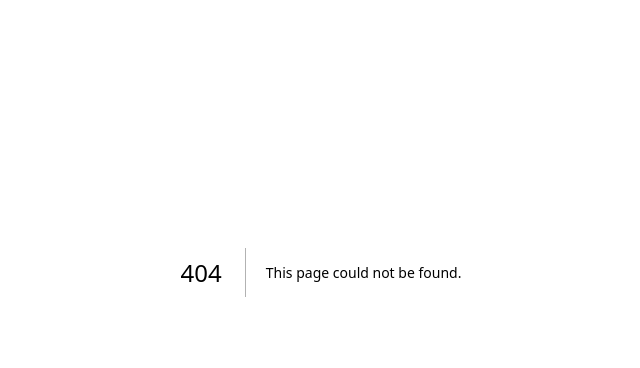
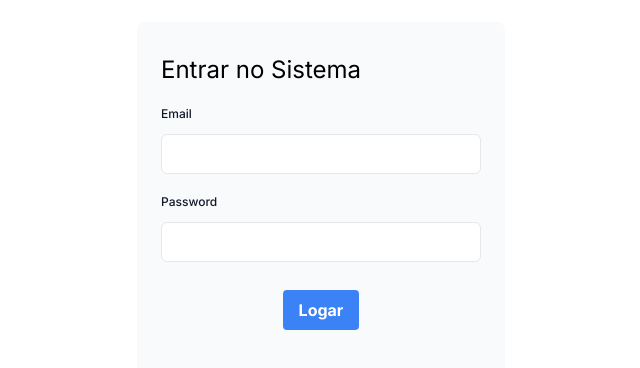
Before and after one commit to Sirhankey/next-tailwind-store-v2, a Next.js app: page /login in a window 1280 px wide. Before the commit this address had no page. Shown: the part 160-528 px from the top of the page, without its empty margins (319-959 px from the left). Built offline with nearby package versions, Linux system fonts and the light colour scheme.

Commit message:
altera login page

```diff
--- /dev/null
+++ b/app/login/page.tsx
@@ -0,0 +1,11 @@
+import LoginForm from "../lib/domain/ui/login-form";
+
+export default function LoginPage() {
+    return (
+      <main className="flex items-center justify-center md:h-screen">
+        <div className="relative mx-auto flex w-full max-w-[400px] flex-col space-y-2.5 p-4 md:-mt-32">
+          <LoginForm />
+        </div>
+      </main>
+    );
+  }
```
